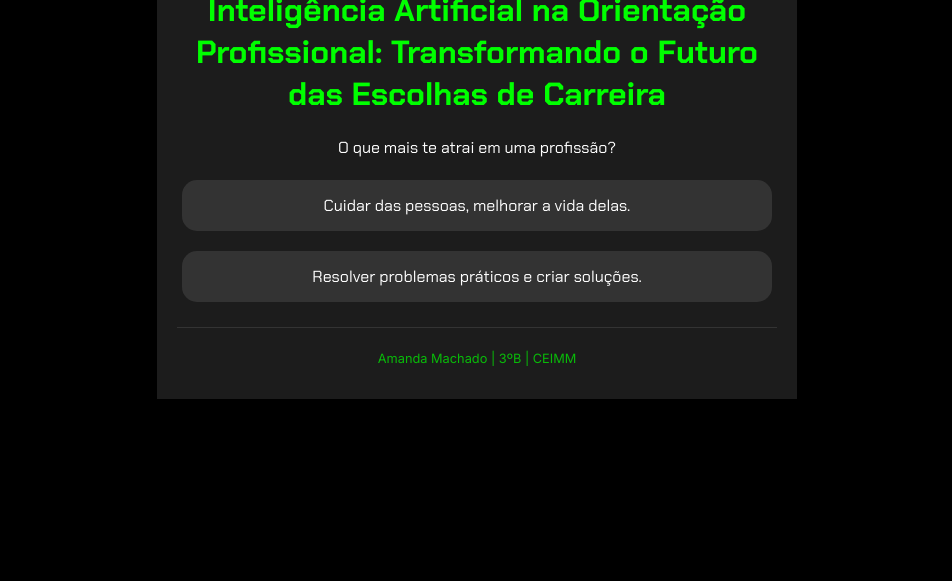
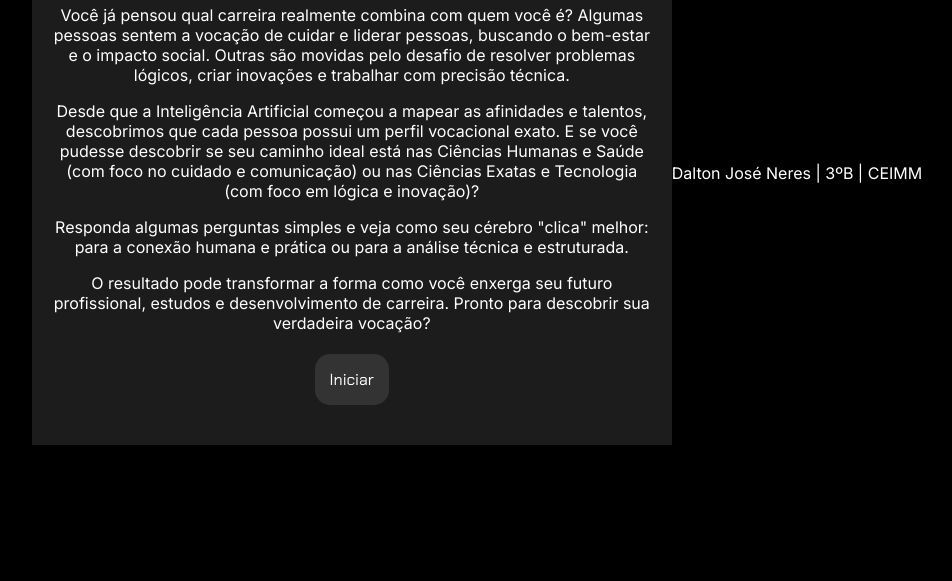
Before and after one commit to amandamachado1/MiissaoIA-Melhorada-AmandaM, a plain HTML site: page index.html in a window 1280 px wide. Shown: the part 235-816 px from the top of the page, without its empty margins (163-1115 px from the left). Drawn offline with Linux system fonts and the light colour scheme.

Commit message:
Add files via upload

```diff
--- a/aleatorio.js
+++ b/aleatorio.js
@@ -1,7 +1,7 @@
-const nomes = ["Bruna", "Dalton", "João", "Junior", "Luiz", "José", "Carlos", "Mateus", "Felipe" ];
+const nomes = ["Fernanda", "Giuliana", "Maria Eduarda", "Marcelo", "Amanda", "Gustavo", "Gabriel"];
 
-export function aleatorio(lista){
-    const posicao = Math.floor(Math.random()*lista.length);
+export function aleatorio(lista) {
+    const posicao = Math.floor(Math.random() * lista.length);
     return lista[posicao];
 }
 
--- a/index.html
+++ b/index.html
@@ -13,16 +13,31 @@
 
     <body>
         <div class="caixa-principal">
-            <h1>Inteligência Artificial na Orientação Profissional: Transformando o Futuro das Escolhas de Carreira</h1>
+            <h1>“Descubra seu jeito único de aprender”</h1>
+            <div class="tela-inicial">
+                <p>Você já pensou qual carreira realmente combina com quem você é? Algumas pessoas sentem a vocação de
+                    cuidar e liderar pessoas, buscando o bem-estar e o impacto social. Outras são movidas pelo desafio
+                    de resolver problemas lógicos, criar inovações e trabalhar com precisão técnica.</p>
+                <p>Desde que a Inteligência Artificial começou a mapear as afinidades e talentos, descobrimos que cada
+                    pessoa possui um perfil vocacional exato. E se você pudesse descobrir se seu caminho ideal está nas
+                    Ciências Humanas e Saúde (com foco no cuidado e comunicação) ou nas Ciências Exatas e Tecnologia
+                    (com foco em lógica e inovação)?</p>
+                <p>Responda algumas perguntas simples e veja como seu cérebro "clica" melhor: para a conexão humana e
+                    prática ou para a análise técnica e estruturada.</p>
+                <p>O resultado pode transformar a forma como você enxerga seu futuro profissional, estudos e
+                    desenvolvimento de carreira. Pronto para descobrir sua verdadeira vocação?</p>
+                <button class="iniciar-btn">Iniciar</button>
+            </div>
             <div class="caixa-perguntas"></div>
             <div class="caixa-alternativas"></div>
             <div class="caixa-resultado">
-            <p class="texto-resultado"></p>
-            <button class="novamente-btn">Bora Jogar de Novo!</button>
+                <p class="texto-resultado"></p>
+                <button class="novamente-btn">Bora jogar novamente!</button>
             </div>
-            <footer class="rodape">
-                <p>Amanda Machado | 3ºB | CEIMM</p>
-            </footer>
+        </div>
+        <footer class="rodape">
+            <p>Dalton José Neres | 3ºB | CEIMM</p>
+        </footer>
         </div>
         <script type="module" src="aleatorio.js"></script>
         <script type="module" src="perguntas.js"></script>
--- a/main.js
+++ b/main.js
@@ -1,69 +1,80 @@
-import { aleatorio, nome } from "./aleatorio.js";
-import { perguntas } from "./perguntas.js";
+import { aleatorio, nome } from './aleatorio.js';
+import { perguntas } from './perguntas.js';
 
 const caixaPrincipal = document.querySelector(".caixa-principal");
 const caixaPerguntas = document.querySelector(".caixa-perguntas");
 const caixaAlternativas = document.querySelector(".caixa-alternativas");
 const caixaResultado = document.querySelector(".caixa-resultado");
 const textoResultado = document.querySelector(".texto-resultado");
-const botaoJogarNovamnete = document.querySelector(".novamente-btn");
-
+const botaoJogarNovamente = document.querySelector(".novamente-btn");
+const botaoIniciar = document.querySelector(".iniciar-btn");
+const telaInicial = document.querySelector(".tela-inicial");
 
 
 let atual = 0;
 let perguntaAtual;
-let historiaFinal = " ";
+let historiaFinal = "";
 
-function mostraPergunta(){
+botaoIniciar.addEventListener('click', iniciaJogo);
 
-    if (atual >= perguntas.length){
+function iniciaJogo() {
+atual = 0;
+historiaFinal = "";
+telaInicial.style.display = 'none';
+caixaPerguntas.classList.remove("mostrar");
+caixaAlternativas.classList.remove("mostrar");
+caixaResultado.classList.remove("mostrar");
+mostraPergunta();
+}
+
+function mostraPergunta() {
+
+    if (atual >= perguntas.length) {
         mostraResultado();
         return;
     }
-
     perguntaAtual = perguntas[atual];
     caixaPerguntas.textContent = perguntaAtual.enunciado;
-    caixaAlternativas.textContent = " ";
+    caixaAlternativas.textContent = "";
     mostraAlternativas();
 }
 
-function mostraAlternativas(){
-    for (const alternativa of perguntaAtual.alternativas){
+function mostraAlternativas() {
+    for (const alternativa of perguntaAtual.alternativas) {
         const botaoAlternativas = document.createElement("button");
         botaoAlternativas.textContent = alternativa.texto;
-        botaoAlternativas.addEventListener("click", () => respostaSelecionada(alternativa));
+        botaoAlternativas.addEventListener('click', () => respostaSelecionada(alternativa));
         caixaAlternativas.appendChild(botaoAlternativas);
     }
 }
 
-function respostaSelecionada(opcaoSelecionada){
+function respostaSelecionada(opcaoSelecionada) {
     const afirmacoes = aleatorio(opcaoSelecionada.afirmacao);
     historiaFinal += afirmacoes + " ";
     atual++;
     mostraPergunta();
 }
 
-function mostraResultado(){
-    caixaPerguntas.textContent = `Avaliando suas respostas, ${nome}, identificamos as características que definem o seu perfil profissional...`;
+function mostraResultado() {
+    caixaPerguntas.textContent = `Se fosse possível traduzir sua forma de aprender em palavras, diríamos que ${nome}...`;
     textoResultado.textContent = historiaFinal;
-    caixaAlternativas.textContent = " ";
+    caixaAlternativas.textContent = "";
     caixaResultado.classList.add("mostrar");
-    botaoJogarNovamnete.addEventListener("click", jogaNovamente);
+    botaoJogarNovamente.addEventListener("click", jogaNovamente);
 }
 
-function jogaNovamente(){
+function jogaNovamente() {
     atual = 0;
-    historiaFinal = " ";
+    historiaFinal = "";
     caixaResultado.classList.remove("mostrar");
     substituiNome();
     mostraPergunta();
 }
 
-function substituiNome(){
-    for (const pergunta of perguntas){
+function substituiNome() {
+    for (const pergunta of perguntas) {
         pergunta.enunciado = pergunta.enunciado.replace(/você/g, nome);
     }
 }
 
 substituiNome();
-mostraPergunta();
--- a/style.css
+++ b/style.css
@@ -36,7 +36,7 @@ h1 {
     color: var(--cor-destaque);
 }
 
-H1, .caixa-perguntas, .caixa-resultado{
+h1, .caixa-perguntas, .caixa-resultado{
     font-family: 'Chakra Petch', sans-serif;
 }
 
@@ -78,11 +78,3 @@ button:hover {
 .caixa-resultado.mostrar{
     display: block;
 }
-
-.rodape {
-    margin-top: 20px;
-    padding-top: 10px;
-    border-top: 1px solid var(--cor-secundaria);
-    font-size: 0.8em;
-    color: rgba(0, 255, 0, 0.7);
-}
```
